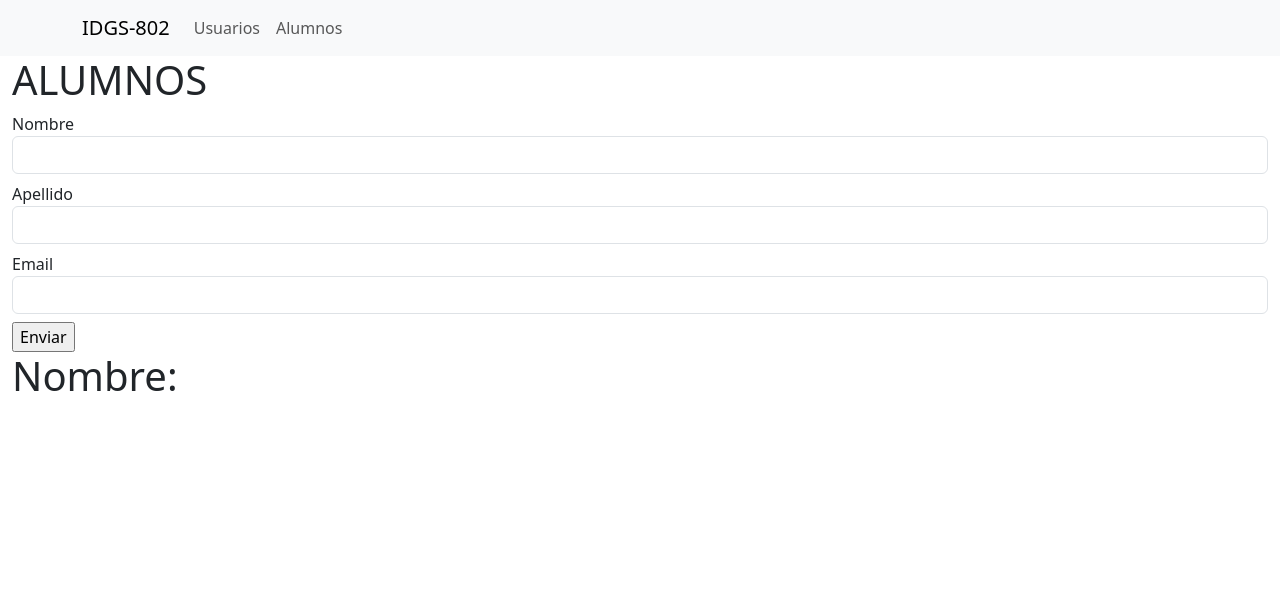
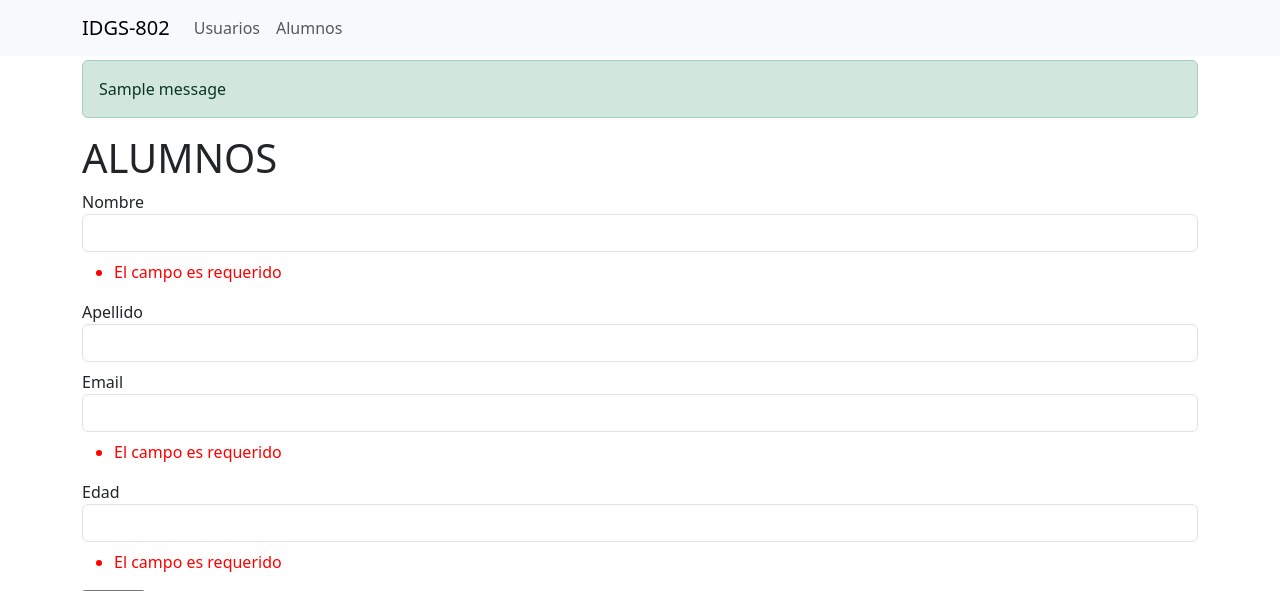
Before and after one commit to IDGS-802-21002103/IntroFlaskIDGS802, a Flask app: page /alumnos in a window 1280 px wide. Shown: the top 591 px of the page. Run offline with Flask 3, Linux system fonts and the light colour scheme; one stand-in notice (Sample message) is shown; some libraries are stand-ins or nearby versions.

Commit message:
FDGL 19/02/2024 Variable Global

```diff
--- a/forms.py
+++ b/forms.py
@@ -12,6 +12,6 @@ class  UserForm(Form):
     nombre = StringField('Nombre', [validators.DataRequired(message='El campo es requerido'), validators.length(min=4, max=10, message='Ingrese un nombre valido')])
     apellido = StringField('Apellido')
     email = EmailField('Email', [validators.DataRequired(message='El campo es requerido'), validators.Email(message='Ingrese un email valido')])
-    materias = SelectField(choices=[('Espanol','Esp'), ('Matematicas','Mat'), ('Ingles','Ing')])
-    radios = RadioField('Curso', choices=[('1','1'), ('2','2'), ('3','3'), ('4','4'), ('5','5')])
+    # materias = SelectField(choices=[('Espanol','Esp'), ('Matematicas','Mat'), ('Ingles','Ing')])
+    # radios = RadioField('Curso', choices=[('1','1'), ('2','2'), ('3','3'), ('4','4'), ('5','5')])
     edad = StringField('Edad', [validators.DataRequired(message='El campo es requerido'), validators.length(min=1, max=2, message='Ingrese una edad valida')])
--- a/main.py
+++ b/main.py
@@ -1,22 +1,37 @@
 """Archivo principal de la aplicacion"""
 
 from flask import Flask, request, render_template
-
+from flask_wtf.csrf import CSRFProtect
+from flask import flash
+from flask import g
 import forms
 
 app = Flask(__name__)
+app.secret_key = 'mysecretkey'
+
+@app.errorhandler(404)
+def page_not_found(error):
+        return render_template('error.html'), 404
+
+@app.before_request
+def before_request():
+    g.prueba = 'Hola'
+    print("ANTES DE LA RUTA")
+
+@app.after_request
+def after_request(response):
+    print("DESPUES DE LA RUTA")
+    return response
 
 @app.route("/")
 def index():
     """Funcion inicial de la aplicacion"""
     return render_template("index.html")
 
-
 @app.route("/maestros")
 def maestros():
     """Funcion para mostrar los maestros"""
     return render_template("maestros.html")
-
 
 @app.route("/alumnos", methods=["GET", "POST"])
 def alumnos():
@@ -25,18 +40,26 @@ def alumnos():
     nombre = ''
     apellido = ''
     email = ''
+    valor = g.prueba
+    print("EL valor es", valor)
+    print(request.method)
+    print("Formulario Valido",alumno_form.validate())
+    print(alumno_form.errors)
 
     if request.method == "POST" and alumno_form.validate():
         nombre = alumno_form.nombre.data
         apellido = alumno_form.apellido.data
         email = alumno_form.email.data
+        edad = alumno_form.edad.data
+        flash("Alumno registrado correctamente")
 
         print("Nombre: {}".format(nombre))
         print("Apellido: {}".format(apellido))
         print("Email: {}".format(email))
 
-    return render_template("alumnos.html", form=alumno_form, nombre=nombre, apellido=apellido, email=email)
+        return render_template("alumnos.html", form=alumno_form, nombre=nombre, apellido=apellido, email=email, edad=edad)
 
+    return render_template("alumnos.html", form=alumno_form, nombre='', apellido='', email='', edad='')
 
 @app.route("/hello")
 def hola_mundo():
@@ -94,7 +117,6 @@ def multiplica():
                 </form>
                  """
 
-
 @app.route("/formulario1")
 def formulario():
     """Funcion Formulario de la aplicacion"""
@@ -111,6 +133,5 @@ def multiplicacion():
         return f"<h1>El resultado es: {resultado}</h1>"
     return "Error"
 
-
 if __name__ == "__main__":
     app.run(debug=True)
--- a/templates/alumnos.html
+++ b/templates/alumnos.html
@@ -1,11 +1,13 @@
-{% extends "layout.html"%}
+{% extends "layout_2.html"%}
 {% import '_macros.html' as macros %} // Add import statement for macros module
 {% block content %}
 <h1>ALUMNOS</h1>
 <form action="" method="POST" novalidate>
+    <input type="hidden" name="csrf_token" value="{{csrf_token}}">
     {{ macros.render_field(form.nombre ,class="form-control") }}
     {{ macros.render_field(form.apellido, class="form-control") }}
     {{ macros.render_field(form.email, class="form-control") }}
+    {{ macros.render_field(form.edad, class="form-control") }}
 
     <input type="submit" value="Enviar">
 </form>
--- a/templates/layout.html
+++ b/templates/layout.html
@@ -34,6 +34,12 @@
             <li class="nav-item">
               <a class="nav-link" href="/alumnos">Alumnos</a>
             </li>
+            <li class="nav-item">
+              <a class="nav-link" href="/maestros">-</a>
+            </li>
+            <li class="nav-item">
+              <a class="nav-link" href="/maestros">-</a>
+            </li>
           </ul>
         </div>
       </div>
@@ -41,7 +47,6 @@
   </div>
 
   <div class="container-fluid">
-
     {% block content %}
 
     {% endblock %}
--- a/templates/layout_2.html
+++ b/templates/layout_2.html
@@ -6,7 +6,7 @@
   <meta name="viewport" content="width=device-width, initial-scale=1.0">
   <title>Introduccion - L2</title>
   <link rel="stylesheet" href="../static/bootstrap-5.3.2-dist/css/bootstrap.min.css">
-    <link rel="shortcut icon" href="../static/imagenes/py.png" type="image/x-icon">
+  <link rel="shortcut icon" href="../static/imagenes/py.png" type="image/x-icon">
   <style>
     body {
       margin: 0;
@@ -20,7 +20,7 @@
 </head>
 
 <body>
-  <div>
+  <div class="mb-1">
     <nav class="navbar navbar-expand-sm navbar-light bg-light">
       <div class="container">
         <a class="navbar-brand" href="/">IDGS-802</a>
@@ -43,6 +43,15 @@
     </nav>
   </div>
   <div class="container">
+    {% with messages = get_flashed_messages()  %}
+      {% if messages %}
+        {% for message in messages %}
+          <div class="alert alert-success">
+            {{ message }}
+          </div>
+        {% endfor %}
+      {% endif %}
+    {% endwith %}
     {% block content %}
 
     {% endblock %}
```
